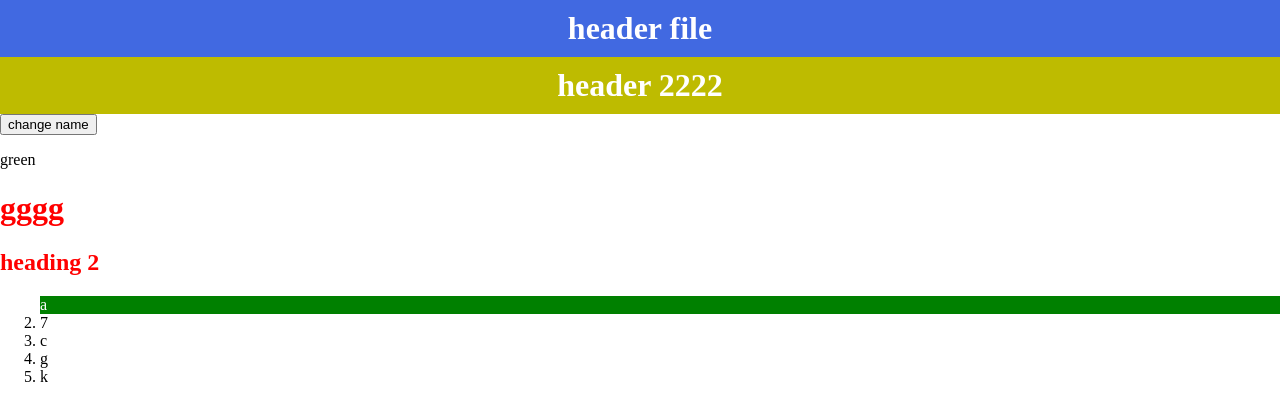
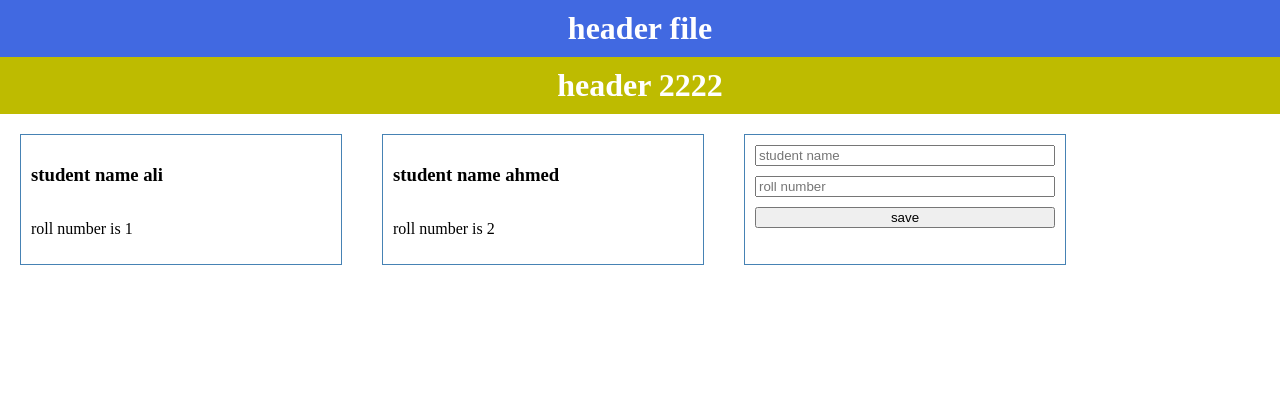
Before and after one commit to RaheelArif/greenviewss, a React (Create React App) app: page / in a window 1280 px wide. Shown: the top 420 px of the page. Built offline with nearby package versions, Linux system fonts and the light colour scheme.

Commit message:
sue state and set state

```diff
--- a/src/App.css
+++ b/src/App.css
@@ -19,3 +19,17 @@ body{
   margin: 0px;
   padding: 0px;
 }
+.s-div-c{
+  border: 1px solid steelblue;
+  padding: 10px;
+  margin: 20px;
+  width: 300px;
+  display: flex;
+  flex-direction: column;
+}
+.content-main-c{
+  display: flex;
+}
+.s-div-c input{
+  margin-bottom: 10px;
+}
--- a/src/App.js
+++ b/src/App.js
@@ -1,21 +1,14 @@
-import React, { useState } from "react";
 import Header from "./components/Header";
 import Header2 from "./components/Header2";
 import Content from "./components/Content";
 import "./App.css";
 
 function App() {
-  const [header, setHeader] = useState("green");
 
-  const changeHeader = () => {
-    setHeader("green view");
-  };
   return (
     <div>
       <Header />
       <Header2 />
-      <button onClick={changeHeader}>change name</button>
-      <p>{header}</p>
       <Content />
     </div>
   );
--- a/src/components/Content.js
+++ b/src/components/Content.js
@@ -1,18 +1,43 @@
+import { useState } from "react";
+
 function Content() {
-  var a = 2;
-  a = a + 5;
+  const [sName, setName] = useState("");
+  const [sRollN, setRollN] = useState("");
+  const [students, setStudents] = useState([
+    { name: "ali", rollN: 1 },
+    { name: "ahmed", rollN: 2 },
+  ]);
+
+  const saveStudent = () => {
+    let student = {name: sName , rollN: sRollN}
+    let newStudents = [...students]
+    newStudents.push(student)
+    setStudents(newStudents)
+  };
   return (
-    <div>
-      <h1 style={{ color: "red" }}>gggg</h1>
-      <h2 className="heading">heading 2 </h2>
-      <div>
-        <ol>
-          <li style={{ backgroundColor: "green", color: "white" }}>a</li>
-          <li>{a}</li>
-          <li>c</li>
-          <li>g</li>
-          <li>k</li>
-        </ol>
+    <div className="content-main-c">
+      {students.map((s, i) => {
+        return (
+          <div key={i} className="s-div-c">
+            <h3>student name {s.name} </h3>
+            <p>roll number is {s.rollN}</p>
+          </div>
+        );
+      })}
+      <div className="s-div-c">
+        <input
+          value={sName}
+          onChange={(e) => setName(e.target.value)}
+          placeholder="student name"
+          type="text"
+        />
+        <input
+          value={sRollN}
+          onChange={(e) => setRollN(e.target.value)}
+          placeholder="roll number"
+          type="text"
+        />
+        <button onClick={saveStudent}>save</button>
       </div>
     </div>
   );
```
